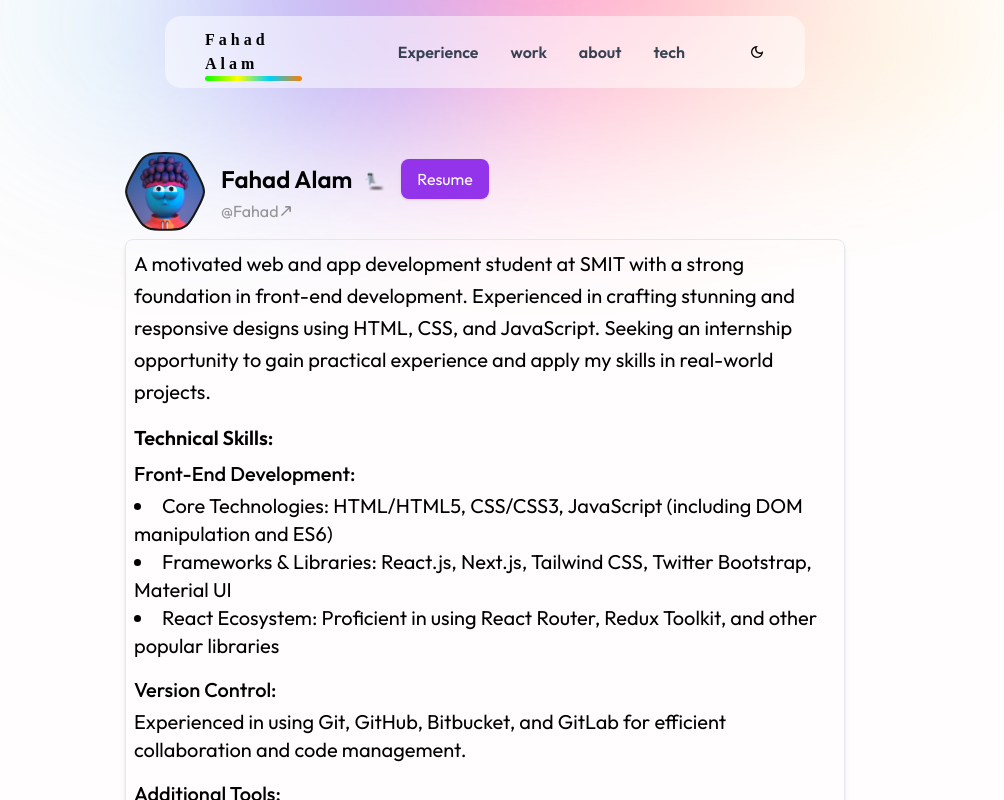
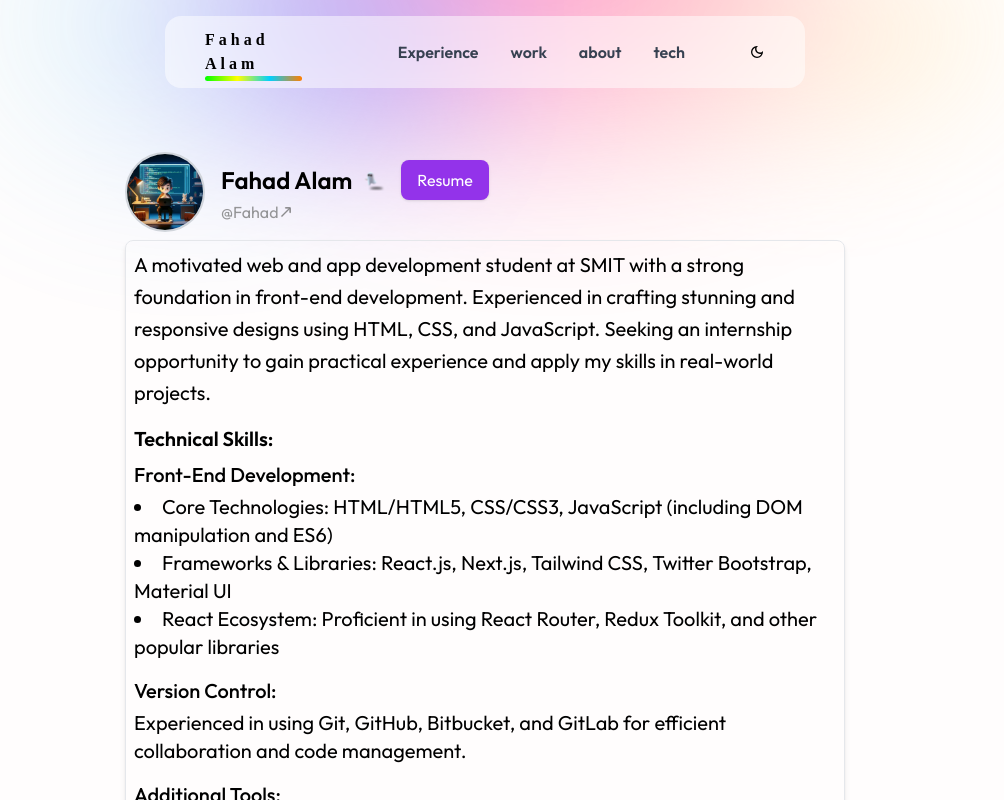
Before and after one commit to Fahad12405/fahadalamportfolio, a Next.js app: page / in a window 1280 px wide. Shown: the top 800 px of the page, without its empty margins (155-1159 px from the left). Built offline with nearby package versions, Linux system fonts and the light colour scheme; no server answers.

Commit message:
change icon

```diff
--- a/pages/about.jsx
+++ b/pages/about.jsx
@@ -29,7 +29,7 @@ export default function About() {
     <div className="px-10 sm:px-20 md:px-32 lg:mb-12 lg:px-60 mx-auto max-w-[75rem]">
       <Head>
         <title>about ✦ Fahad</title>
-        <link rel="icon" href="/Avatar-white.svg" />
+        <link rel="icon" href="/hero.jpg" />
       </Head>
       <main className="  max-w-screen ">
         <div className=" mx-auto pt-16 -pb-10 max-w-7xl">
--- a/pages/index.jsx
+++ b/pages/index.jsx
@@ -8,8 +8,8 @@ import Experience from "@/components/Experience";
 
 import { BsArrowUpRight } from "react-icons/bs";
 
-import Avatar_Black from "@/public/Avatar-black.svg";
-import Avatar_White from "@/public/Avatar-white.svg";
+import Hero from "@/public/hero.jpg";
+
 import BooBlack from "@/public/boo-black.svg";
 import BooWhite from "@/public/boo-white.svg";
 import Link from "next/link";
@@ -37,17 +37,19 @@ export default function Home() {
     <>
      <Head>
   <title>Fahad ✦ developer</title>
-        <link rel="icon" href="/Avatar-white.svg" />
+  <link rel="icon" href="/hero.jpg" />
 </Head>
 <div className="lg:min-h-screen px-10 sm:px-20 md:px-32 lg:mb-12 lg:px-60 mx-auto max-w-[75rem]">
   <div className="lg:h-screen 2xl:h-max max-w-[90rem] mx-auto">
     <div className="flex flex-row justify-start items-center mt-20">
       <Image
-              src={currentTheme === "dark" ? Avatar_White : Avatar_Black}
+        src={currentTheme === "dark" ? Hero : Hero}
         alt="Fahad Alam"
         width="80"
         height="80"
+        className="rounded-full border-2 border-gray-300" // Added class for round shape and border
       />
+
             <div className="flex flex-col ml-4">
               <h2 className="flex sm:text-2xl md:text-2xl lg:text-2xl items-center">
                 <span className="font-semibold">Fahad Alam</span>
--- a/pages/tech.jsx
+++ b/pages/tech.jsx
@@ -153,7 +153,7 @@ const tech = () => {
     <div className="min-h-[75vh] md:min-h-[73vh] px-10 sm:px-20 md:px-32 lg:mb-12 lg:px-60 xl:px-80 mx-auto">
       <Head>
         <title>tech ✦ Fahad Alam</title>
-        <link rel="icon" href="/Avatar-white.svg" />
+        <link rel="icon" href="/hero.jpg" />
       </Head>
       <main className="max-w-screen max-w-5xl mx-auto">
         <div className="pt-24 flex flex-col mx-auto">
--- a/pages/timeline.jsx
+++ b/pages/timeline.jsx
@@ -7,7 +7,7 @@ const Timeline = () => {
     <div className="px-10 sm:px-20 md:px-32 md:-mb-52 lg:mb-0 lg:px-60 mx-auto max-w-[75rem]">
       <Head>
         <title>Experince ✦ Fahad </title>
-        <link rel="icon" href="/Avatar-white.svg" />
+        <link rel="icon" href="/hero.jpg" />
       </Head>
       <main className="min-h-screen max-w-screen">
         <div className="pt-24 flex flex-col items-cen mx-auto">
--- a/pages/work.jsx
+++ b/pages/work.jsx
@@ -17,7 +17,7 @@ export default function Wok() {
     <div className="px-10 sm:px-20 md:px-32 md:-mb-52 lg:mb-0 lg:px-60 mx-auto max-w-[75rem]">
       <Head>
         <title>work ✦ Fahad Alam</title>
-        <link rel="icon" href="/Avatar-white.svg" />
+        <link rel="icon" href="/hero.jpg" />
       </Head>
       <main className="min-h-screen max-w-screen">
         <div className="pt-24 flex flex-col items-cen mx-auto">
```
Lines whose indentation alone changed are shown as unchanged.
